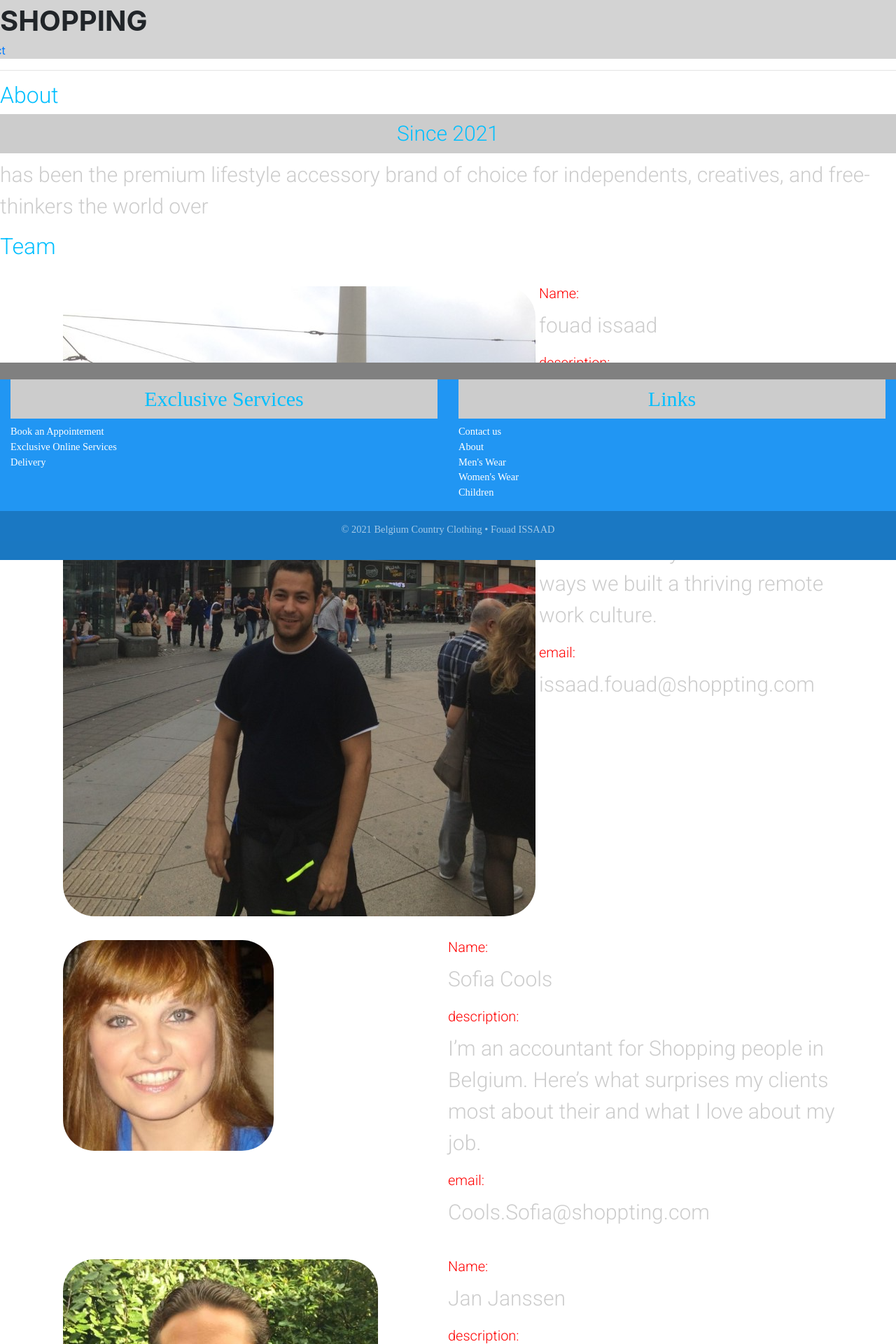
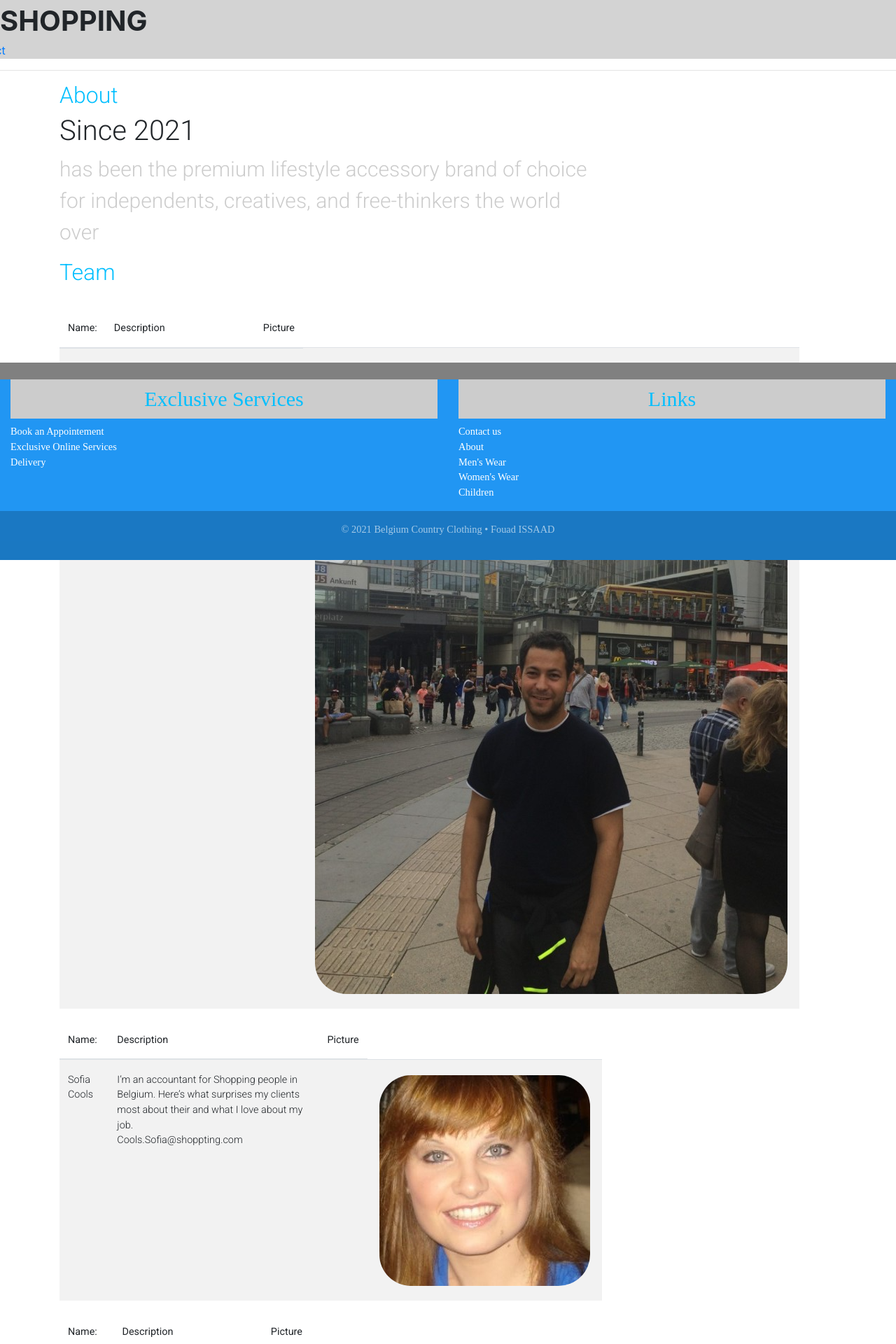
Before and after one commit to fouadissaad1/projectdynamischewebapp, a React (Create React App) app: page /About in a window 1280 px wide. Shown: the top 1920 px of the page at 70% size. Built offline with nearby package versions, Linux system fonts and the light colour scheme.

Commit message:
change style about page and reformat the code

```diff
--- /dev/null
+++ b/src/components/AboutCompents.js
@@ -0,0 +1,34 @@
+import { MDBTable, MDBTableBody, MDBTableHead } from "mdb-react-ui-kit";
+import React from "react";
+
+export function Teams(props) {
+    const {teams} = props;
+    return <MDBTable striped>
+        <MDBTableHead color="primary-color" textWhite>
+            <tr>
+                <th>Name:</th>
+                <th>Description</th>
+                <th>Picture</th>
+            </tr>
+        </MDBTableHead>
+        <MDBTableBody>
+            <tr>
+                <td>{teams.name}</td>
+                <td>{teams.description} <br/>{teams.email}</td>
+                <th></th>
+                <td>{teams.image}</td>
+            </tr>
+        </MDBTableBody>
+    </MDBTable>
+}
+
+export function AboutInformation() {
+    return <div>
+        <h2>About</h2>
+        <h1>Since 2021</h1>
+        <p className="pAboutStyle"> has been the premium lifestyle accessory brand of choice for
+            independents, creatives, and free-thinkers the world over</p>
+        <h2>Team</h2>
+        <br/>
+    </div>
+}
--- /dev/null
+++ b/src/data/data.js
@@ -0,0 +1,40 @@
+import mijnFoto from "../images/teams/fouadIssaad.png";
+import sofiFoto from "../images/teams/sofi.png";
+import janFoto from "../images/teams/jan.png";
+import nadiaFoto from "../images/teams/nadia.png";
+import React from "react";
+
+export const TEAM_DATA = [
+    {
+        id: 1,
+        image: <img src={mijnFoto} alt={mijnFoto}/>,
+        name: "fouad issaad",
+        description: "I'm The CEO Of A Company With 177 Employees That's Been Entirely Remote For 1 Year.\n" +
+            "I'm the CEO of a company with 177 employees that's been entirely remote for 13 years. Here are 5 ways we built a thriving remote work culture.",
+        email: "issaad.fouad@shoppting.com"
+    },
+    {
+        id: 2,
+        image: <img src={sofiFoto} alt={sofiFoto}/>,
+        name: "Sofia Cools",
+        description: "I’m an accountant for Shopping people in Belgium. Here’s what surprises my clients most about their " +
+            "and what I love about my job.",
+        email: "Cools.Sofia@shoppting.com"
+    },
+    {
+        id: 3,
+        image: <img src={janFoto} alt={janFoto}/>,
+        name: "Jan Janssen",
+        description: "I am selling , if you have question ask me",
+        email: "Janssen.Jan@shoppting.com"
+    },
+    {
+        id: 4,
+        image: <img src={nadiaFoto} alt={nadiaFoto}/>,
+        name: "Nadia Creve",
+        description: "Welcome to Humor Resources! I'am  HR Pros bringing " +
+            "Iam the crazy things that happen in the workplace, with the help of - you guessed it - COMEDIANS! This isn’t the rules-y HR, this is the FUN HR. " +
+            "Humor Resources...because HR is funny.",
+        email: "Creve.Nadia@shoppting.com"
+    }
+]
--- a/src/pages/About.js
+++ b/src/pages/About.js
@@ -1,53 +1,19 @@
 import React from "react";
-import mijnFoto from'../images/teams/fouadIssaad.png';
-import sofiFoto from '../images/teams/sofi.png';
-import janFoto from '../images/teams/jan.png';
-import nadiaFoto from '../images/teams/nadia.png'
+import { MDBCol, MDBContainer, MDBRow } from "mdb-react-ui-kit";
+import { TEAM_DATA } from "../data/data";
+import { AboutInformation, Teams } from "../components/AboutCompents";
 
-const TEAM_DATA=[
-    {id:1,image:<img src={mijnFoto} alt={mijnFoto} />,name:"fouad issaad",description:"I'm The CEO Of A Company With 177 Employees That's Been Entirely Remote For 1 Year.\n" +
-            "I'm the CEO of a company with 177 employees that's been entirely remote for 13 years. Here are 5 ways we built a thriving remote work culture.",email:"issaad.fouad@shoppting.com"},
-    {id:2,image:<img src={sofiFoto} alt={sofiFoto} />,name:"Sofia Cools",description:"I’m an accountant for Shopping people in Belgium. Here’s what surprises my clients most about their " +
-            "and what I love about my job.",email:"Cools.Sofia@shoppting.com"},
-    {id:3,image:<img src={janFoto} alt={janFoto} />,name:"Jan Janssen",description:"I am selling , if you have question ask me",email:"Janssen.Jan@shoppting.com"},
-    {id:4,image:<img src={nadiaFoto} alt={nadiaFoto} />,name:"Nadia Creve",description:"Welcome to Humor Resources! I'am  HR Pros bringing " +
-            "Iam the crazy things that happen in the workplace, with the help of - you guessed it - COMEDIANS! This isn’t the rules-y HR, this is the FUN HR. " +
-            "Humor Resources...because HR is funny.",email:"Creve.Nadia@shoppting.com"}
-]
-
-function Teams(props){
-    const {teams}=props;
-    return <div className="container">
-        <div>{teams.image}</div>
-        <div>
-            <label className="labelAbout"> Name:  </label>
-            <p className="pAboutStyle">{teams.name}</p>
-            <label className="labelAbout"> description:  </label>
-            <p className="pAboutStyle">{teams.description}</p>
-            <label className="labelAbout"> email:  </label>
-            <p className="pAboutStyle">{teams.email}</p>
-        </div>
-        <br/>
-
-    </div>
-}
 export function About() {
     return (
-        <div>
-            <h2 >About</h2>
-
-            <div>
-                <h1 className="title">Since 2021</h1>
-                <p className="pAboutStyle"> has been the premium lifestyle accessory brand of choice for independents, creatives, and free-thinkers the world over</p>
-                <h2>Team</h2>
-                <br/>
-                {
-                    TEAM_DATA.map((p)=><Teams key={p.id} teams={p}/>)
-                }
-
-
-
-            </div>
-        </div>
+        <MDBContainer>
+            <MDBRow>
+                <MDBCol size="12" sm="6" lg="8">
+                    <AboutInformation/>
+                    {
+                        TEAM_DATA.map((p) => <Teams key={p.id} teams={p}/>)
+                    }
+                </MDBCol>
+            </MDBRow>
+        </MDBContainer>
     );
 }
```
